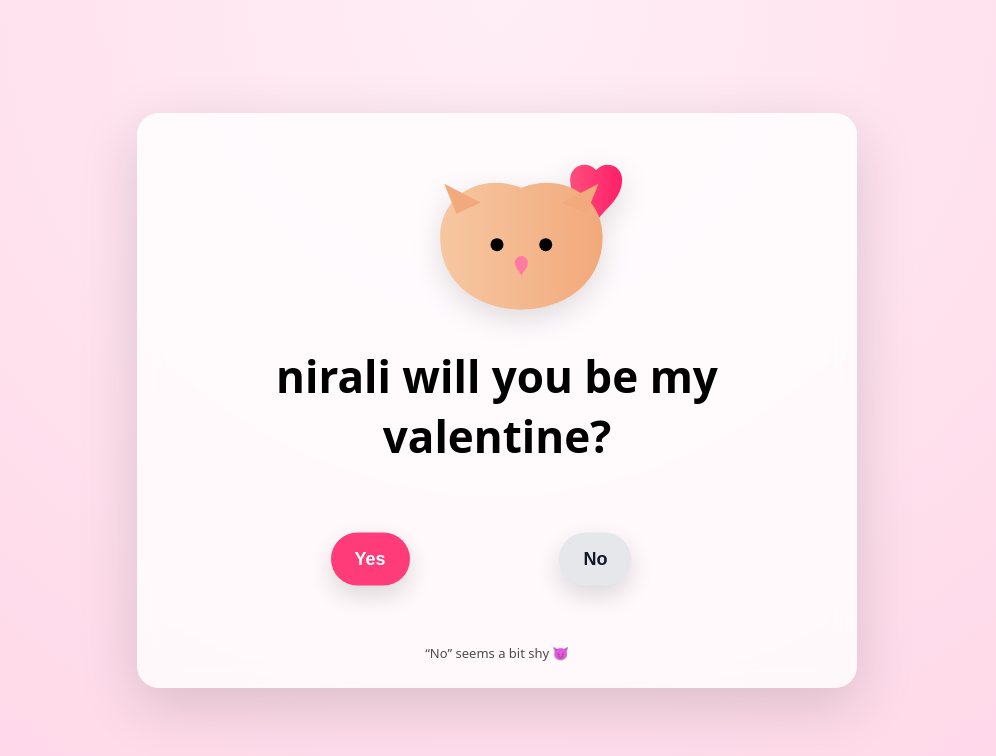
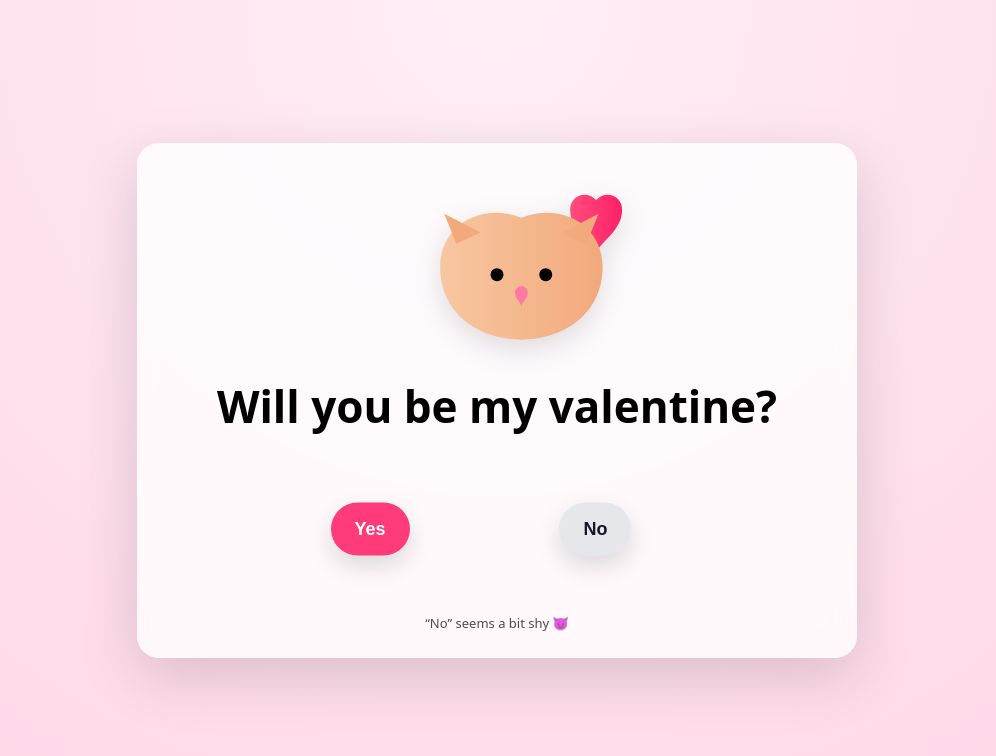
Before and after one commit to bishalbiswas8444-droid/Valentine, a plain HTML site: page index.html in a window 1280 px wide. Shown: the whole page, without its empty margins (143-1139 px from the left). Drawn offline with nearby package versions, Linux system fonts and the light colour scheme.

Commit message:
Update index.html

```diff
--- a/index.html
+++ b/index.html
@@ -171,7 +171,7 @@
             fill="#ff7aa2"/>
     </svg>
 
-    <h1>nirali will you be my valentine?</h1>
+    <h1> Will you be my valentine?</h1>
 
     <section class="button-zone" id="zone">
       <button id="yesBtn">Yes</button>
```
